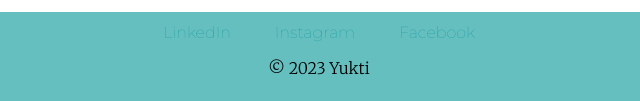
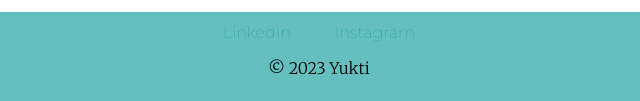
Before and after one commit to Yukti007/firstPortfolio, a plain HTML site: page index.html in a window 1280 px wide. Shown: the part 1899-2000 px from the top of the page, 321-961 px from the left. Drawn offline with Linux system fonts and the light colour scheme.

Commit message:
Add files via upload

```diff
--- a/index.html
+++ b/index.html
@@ -60,7 +60,7 @@
     <div class="bottom-container">
         <a class="footer-link" href="https://www.linkedin.com/in/yukti-6b4512254/">LinkedIn</a>
         <a class="footer-link" href="https://www.instagram.com/yukti.007/">Instagram</a>
-        <a class="footer-link" href="https://www.facebook.com/profile.php?id=100092192358621">Facebook</a>
+
         <p>© 2023 Yukti</p>
     </div>
 
```
